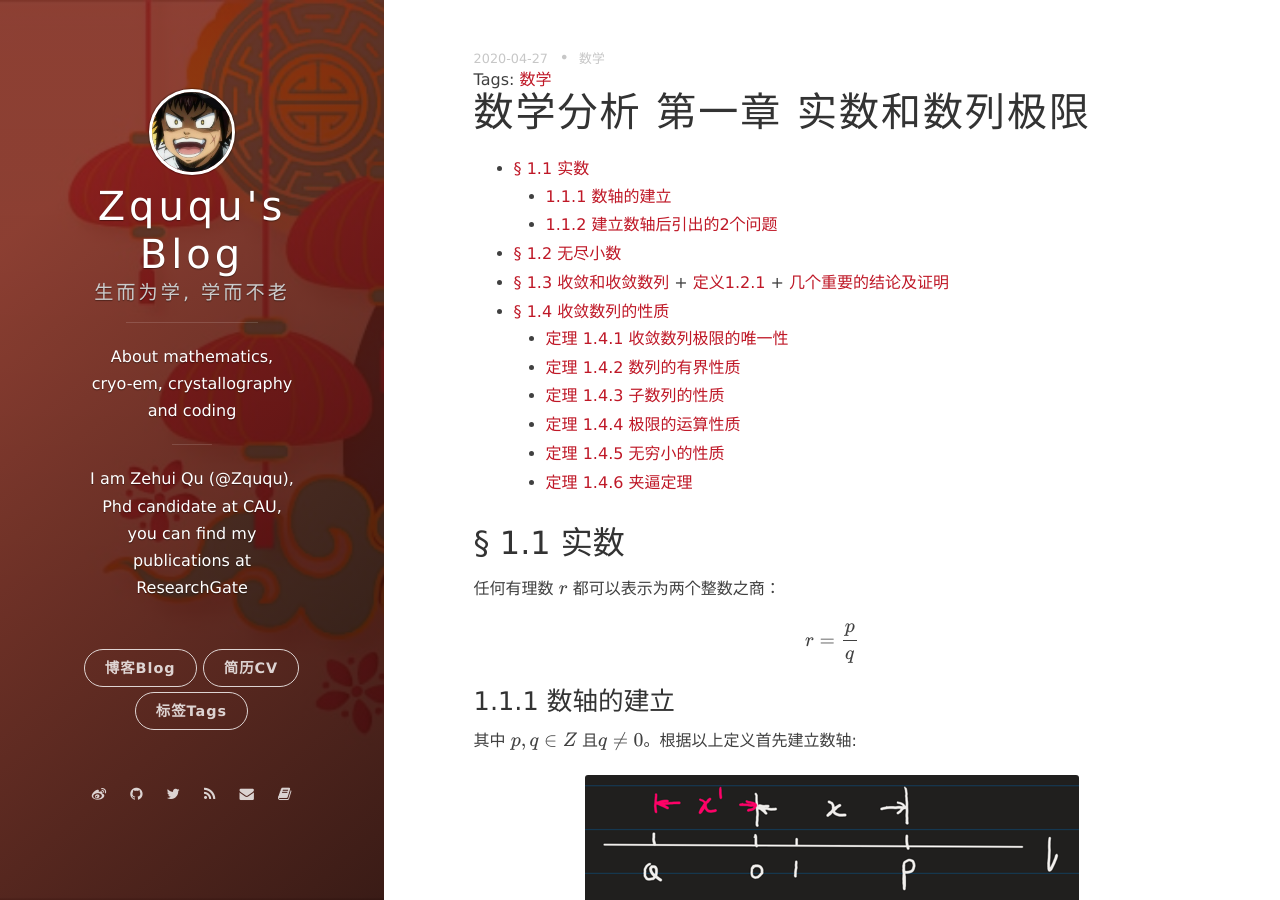
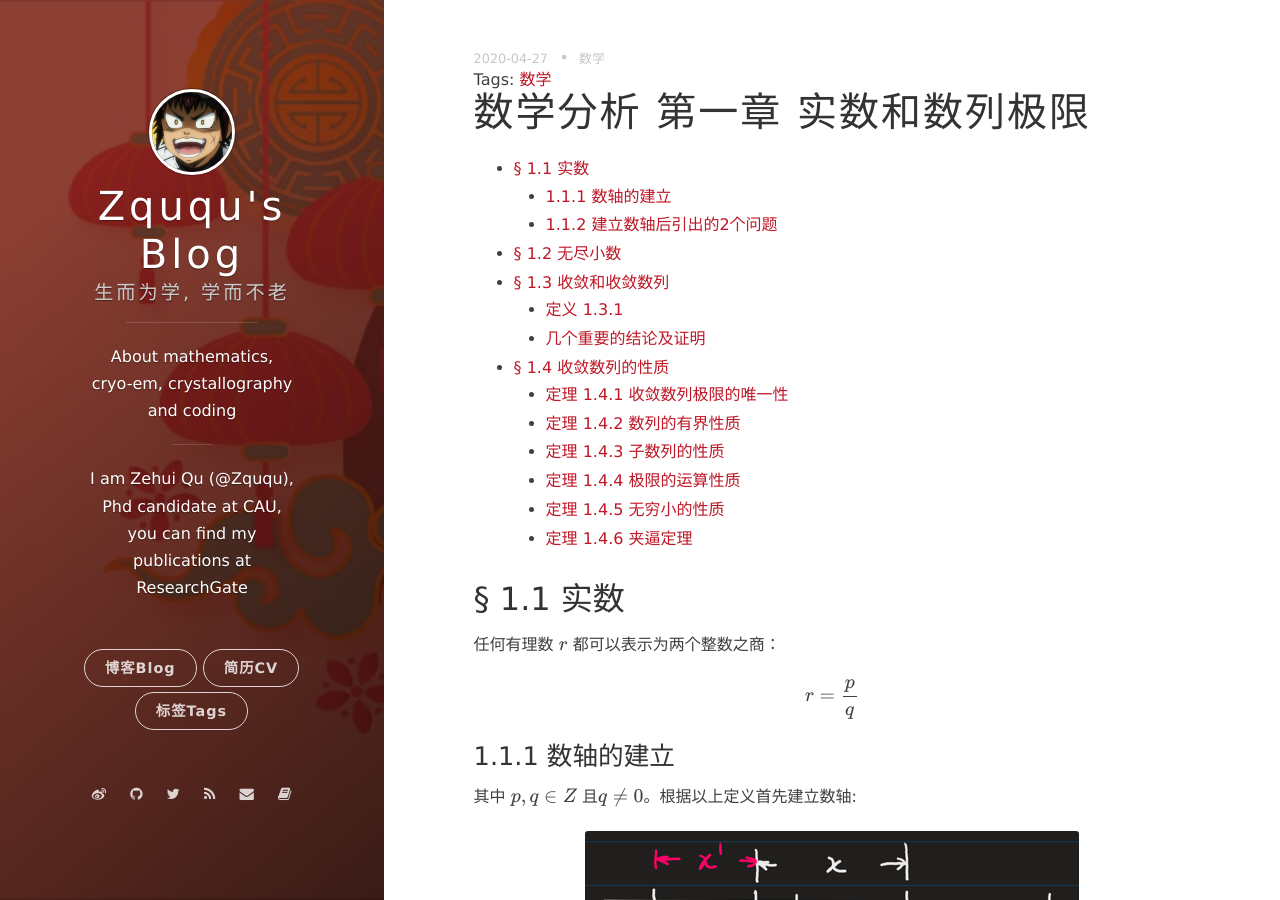
Before and after one commit to onevcat/vno-jekyll, a Jekyll site: the page built from _posts/2020-04-27-Math-Mathematical-Analysis-1.markdown, in a window 1280 px wide and 900 px high. Built offline with Jekyll 4.4.1, drawn with Linux system fonts in a browser that asks for light colours; nearby versions of some CDN libraries; formulas are drawn with MathJax 3; comment, search, counter and statistics services are not loaded.

Commit message:
fix the table of content

```diff
--- a/_posts/2020-04-27-Math-Mathematical-Analysis-1.markdown
+++ b/_posts/2020-04-27-Math-Mathematical-Analysis-1.markdown
@@ -12,8 +12,8 @@ tags: 数学
 	- [1.1.2 建立数轴后引出的2个问题](#112-建立数轴后引出的2个问题)
 * [§ 1.2 无尽小数](#-12-无尽小数)
 * [§ 1.3 收敛和收敛数列](#-13-收敛和收敛数列)
-		+ [定义1.2.1](#定义121)
-		+ [几个重要的结论及证明](#几个重要的结论及证明)
+	- [定义 1.3.1](#定义-131)
+	- [几个重要的结论及证明](#几个重要的结论及证明)
 * [§ 1.4 收敛数列的性质](#-14-收敛数列的性质)
 	- [定理 1.4.1 收敛数列极限的唯一性](#定理-141-收敛数列极限的唯一性)
 	- [定理 1.4.2 数列的有界性质](#定理-142-数列的有界性质)
@@ -202,13 +202,13 @@ $$
 a_{1} a_{2} ... a_{N}(有限项)|a_{N+1}...(无限项)
 $$
 
-#### 定义1.2.1
+### 定义 1.3.1
 
 $$
 \left|a_{n}-a\right|<\varepsilon \Rightarrow a-\varepsilon<a<a+\varepsilon
 $$
 
-#### 几个重要的结论及证明
+### 几个重要的结论及证明
 
 **结论一**
 
```
